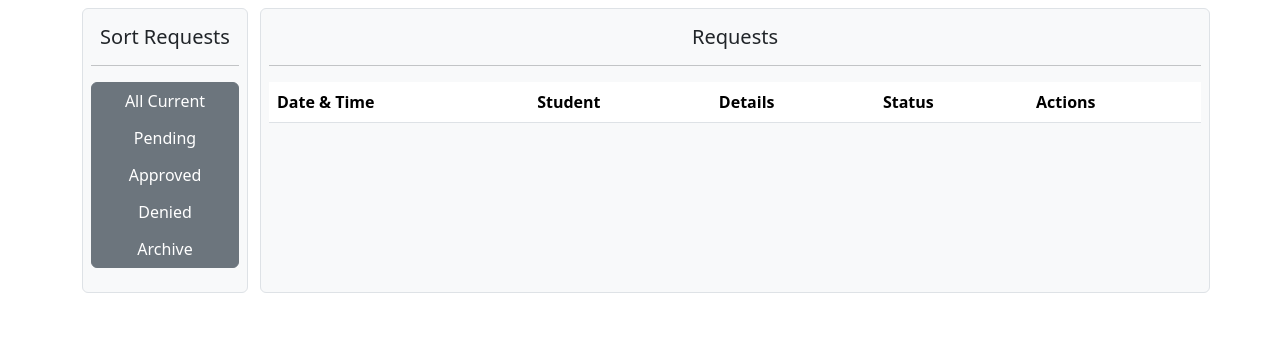
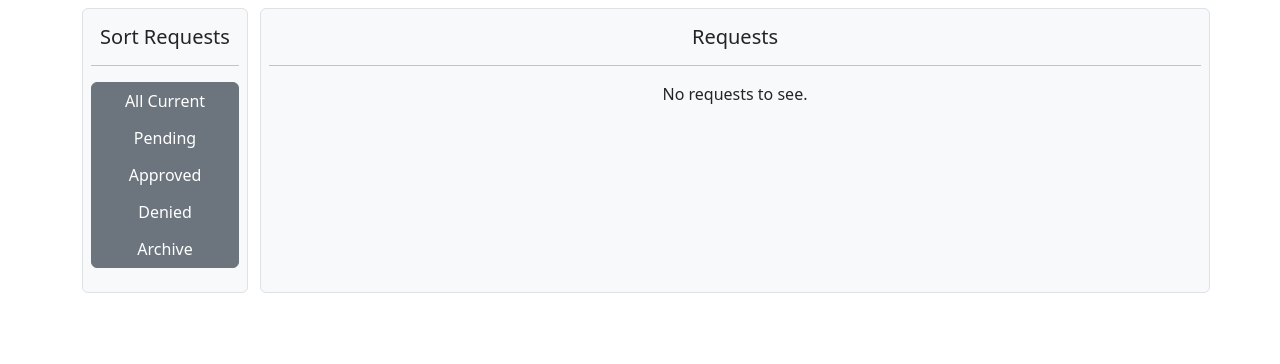
Before and after one commit to hayden-johnson02/TutorMe, a Django app: page /requests_page/ in a window 1280 px wide. Shown: the part 56-420 px from the top of the page. Run offline with Django 4.2, Linux system fonts and the light colour scheme; a user stored in the database is signed in; tables that the repository leaves empty hold one stand-in row (values such as "Sample post"); data that the repository does not hold is empty; some libraries are stand-ins or nearby versions.

Commit message:
UI messages for no requests

```diff
--- a/tutorme/templates/requests_page.html
+++ b/tutorme/templates/requests_page.html
@@ -26,6 +26,11 @@
             <h5 class="text-center mb-3 mt-2">Requests</h5>
             <hr>
             <div>
+                {% if student_sessions is None %}
+                    <div style="text-align: center">
+                        <label>No requests to see.</label>
+                    </div>
+                {% else %}
                 <table class="table table-striped">
                     <thead>
                         <tr>
@@ -70,6 +75,7 @@
                         {% endfor %}
                     </tbody>
                 </table>
+                {% endif %}
             </div>
         </div>
     </div>
--- a/tutorme/templates/student_sessions.html
+++ b/tutorme/templates/student_sessions.html
@@ -26,6 +26,11 @@
             <h5 class="text-center mb-3 mt-2">Requests</h5>
             <hr>
             <div>
+                {% if student_sessions is None %}
+                    <div style="text-align: center">
+                        <label>No requests to see.</label>
+                    </div>
+                {% else %}
                 <table class="table table-striped">
                     <thead>
                         <tr>
@@ -68,6 +73,7 @@
                         {% endfor %}
                     </tbody>
                 </table>
+                {% endif %}
             </div>
         </div>
     </div>
--- a/tutorme/views.py
+++ b/tutorme/views.py
@@ -397,6 +397,8 @@ def requests_page(request):
                 for req in session.archived_requests():
                     student_requests.append(req)
             student_requests.sort(key=lambda x: x.date, reverse=True)
+        if not student_requests:
+            student_requests = None
         return render(request, 'requests_page.html', {'student_sessions': student_requests,
                                                       'archive': archive})
     return render(request, 'index.html', {})
@@ -436,6 +438,8 @@ def student_sessions(request):
         if request.method == 'GET' and 'Archive' in request.GET:
             archive = True
             student_requests = TutorRequest.objects.filter(student=request.user.profile, date__lte=today).order_by('date').reverse()
+        if not student_requests:
+            student_requests = None
         return render(request, 'student_sessions.html', {'student_sessions': student_requests, 'archive': archive})
     return render(request, 'index.html', {})
 
```
